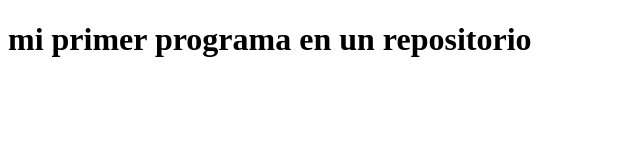
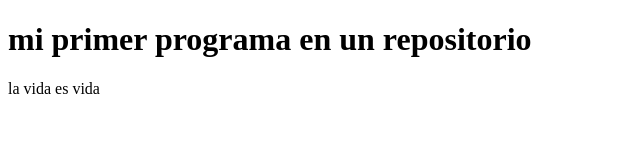
Before and after one commit to ulikook/MiPrimerRepositorio, a plain HTML site: page index.html in a window 1280 px wide. Shown: the whole page, without its empty margins (0-640 px from the left). Drawn offline with Linux system fonts and the light colour scheme.

Commit message:
mi segundo commit

```diff
--- a/index.html
+++ b/index.html
@@ -8,5 +8,6 @@
 </head>
 <body>
     <h1>mi primer programa en un repositorio</h1>
+    <p>la vida es vida</p>
 </body>
 </html>
```
